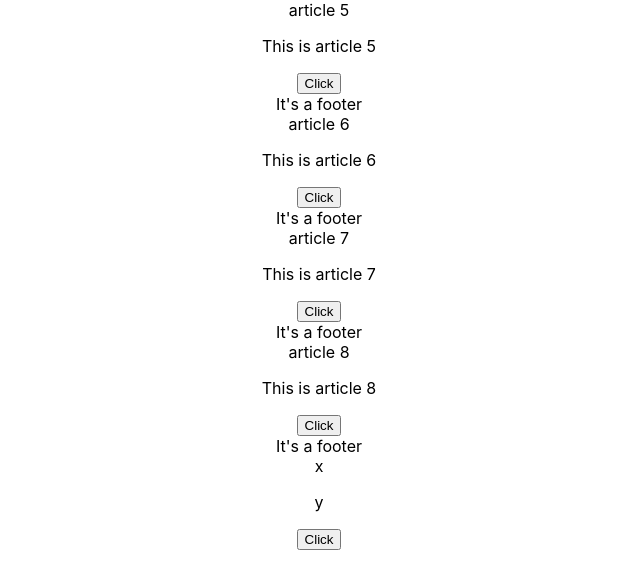
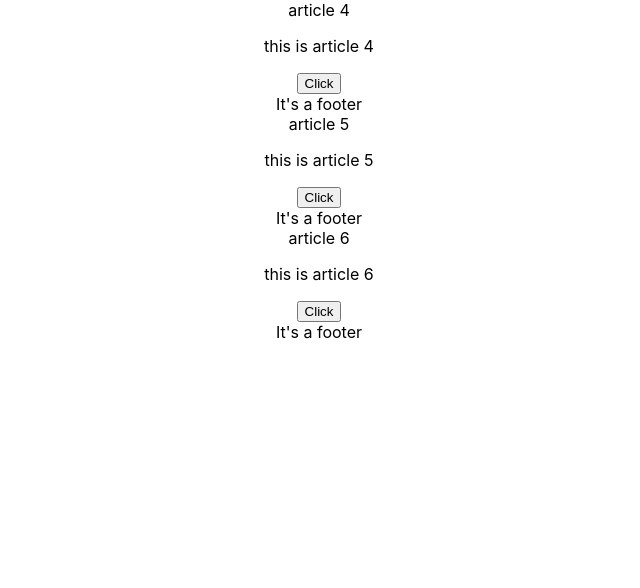
Before and after one commit to maryamghorbani/LearnReactJs, a React (Create React App) app: page / in a window 1280 px wide. Shown: the top 588 px of the page, without its empty margins (321-961 px from the left). Built offline with nearby package versions, Linux system fonts and the light colour scheme.

Commit message:
change App.js from class base to functional base and add useState

```diff
--- a/src/App.js
+++ b/src/App.js
@@ -1,5 +1,6 @@
 import logo from './logo.svg';
 import { Component } from 'react'
+import { useState } from 'react';
 import './App.css';
 import Card from "./Card";
 import Thumbnail from "./Thumbnail";
@@ -15,41 +16,71 @@ import Thumbnail from "./Thumbnail";
 //     </div>
 //   );
 // }
+// ==========================
+// class App extends Component{
+//     state = {
+//         articles : [
+//             { id : 1 , title : 'article 1' , body : 'This is article 1'},
+//             { id : 2 , title : 'article 2' , body : 'This is article 2'},
+//             { id : 3 , title : 'article 3' , body : 'This is article 3'},
+//             { id : 4 , title : 'article 4' , body : 'This is article 4'},
+//         ]
+//     }
+//
+//     constructor() {
+//         super();
+//         setTimeout(() => {
+//             this.setState({
+//                 articles : [
+//                     { id : 5 , title : 'article 5' , body : 'This is article 5'},
+//                     { id : 6 , title : 'article 6' , body : 'This is article 6'},
+//                     { id : 7 , title : 'article 7' , body : 'This is article 7'},
+//                     { id : 8 , title : 'article 8' , body : 'This is article 8'},
+//                 ]
+//             })
+//         }, 2000);
+//     }
+//     render() {
+//         return (
+//             <div className="App">
+//               <Card title={this.state.articles[0].title} body={this.state.articles[0].body} />
+//               <Card title={this.state.articles[1].title} body={this.state.articles[1].body} />
+//               <Card title={this.state.articles[2].title} body={this.state.articles[2].body} />
+//               <Card title={this.state.articles[3].title} body={this.state.articles[3].body} />
+//               <Thumbnail title="x" body="y" />
+//             </div>
+//         );
+//     }
+// }
+// =========================
 
-class App extends Component{
-    state = {
+
+function App() {
+    const [stateArticle , setArticleState] = useState({
         articles : [
-            { id : 1 , title : 'article 1' , body : 'This is article 1'},
-            { id : 2 , title : 'article 2' , body : 'This is article 2'},
-            { id : 3 , title : 'article 3' , body : 'This is article 3'},
-            { id : 4 , title : 'article 4' , body : 'This is article 4'},
+            { id : 1 , title : 'article 1' , body : 'this is article 1'},
+            { id : 2 , title : 'article 2' , body : 'this is article 2'},
+            { id : 3 , title : 'article 3' , body : 'this is article 3'},
         ]
-    }
+    })
 
-    constructor() {
-        super();
     setTimeout(() => {
-            this.setState({
+        setArticleState({
             articles : [
-                    { id : 5 , title : 'article 5' , body : 'This is article 5'},
-                    { id : 6 , title : 'article 6' , body : 'This is article 6'},
-                    { id : 7 , title : 'article 7' , body : 'This is article 7'},
-                    { id : 8 , title : 'article 8' , body : 'This is article 8'},
+                { id : 4 , title : 'article 4' , body : 'this is article 4'},
+                { id : 5 , title : 'article 5' , body : 'this is article 5'},
+                { id : 6 , title : 'article 6' , body : 'this is article 6'},
             ]
         })
     }, 2000);
-    }
-    render() {
+
     return (
         <div className="App">
-              <Card title={this.state.articles[0].title} body={this.state.articles[0].body} />
-              <Card title={this.state.articles[1].title} body={this.state.articles[1].body} />
-              <Card title={this.state.articles[2].title} body={this.state.articles[2].body} />
-              <Card title={this.state.articles[3].title} body={this.state.articles[3].body} />
-              <Thumbnail title="x" body="y" />
+            {
+                stateArticle.articles.map(article => <Card title={article.title} body={article.body} />)
+            }
         </div>
     );
 }
-}
 
 export default App;
```
Lines whose indentation alone changed are shown as unchanged.
